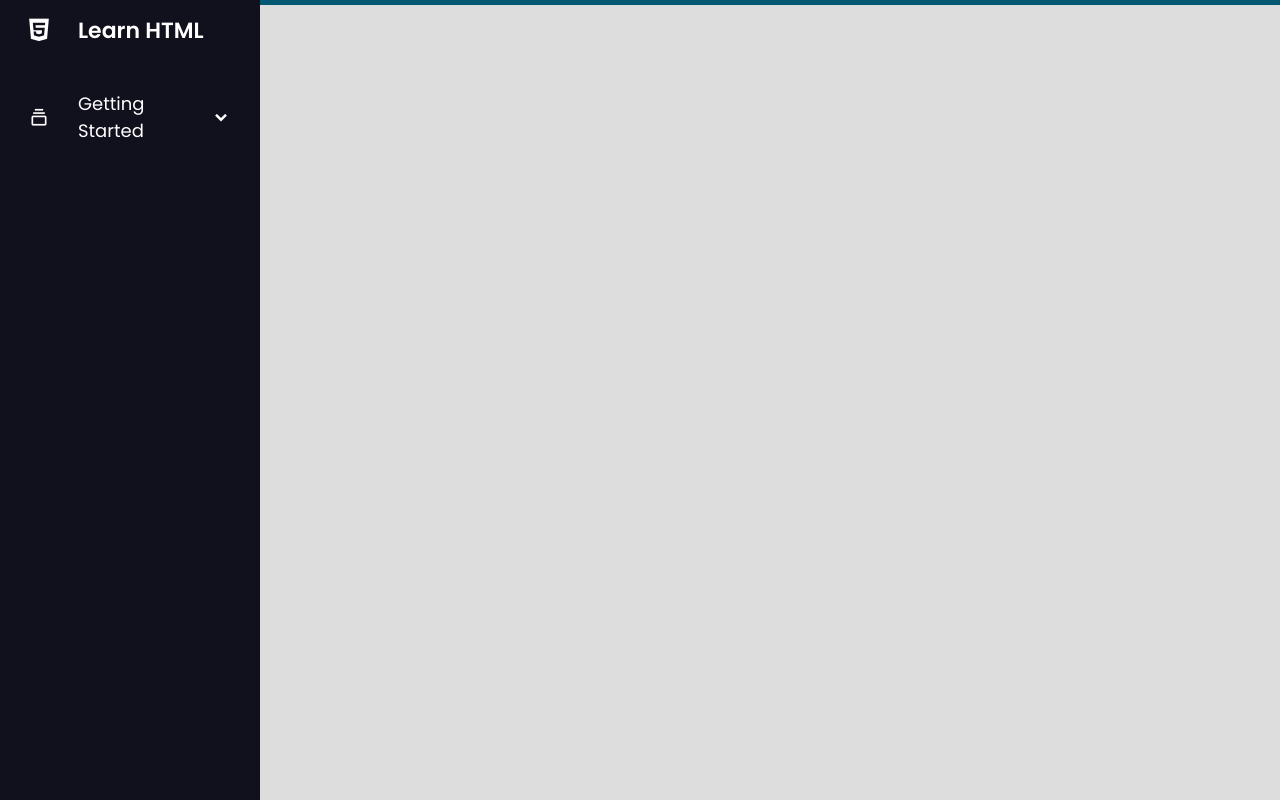
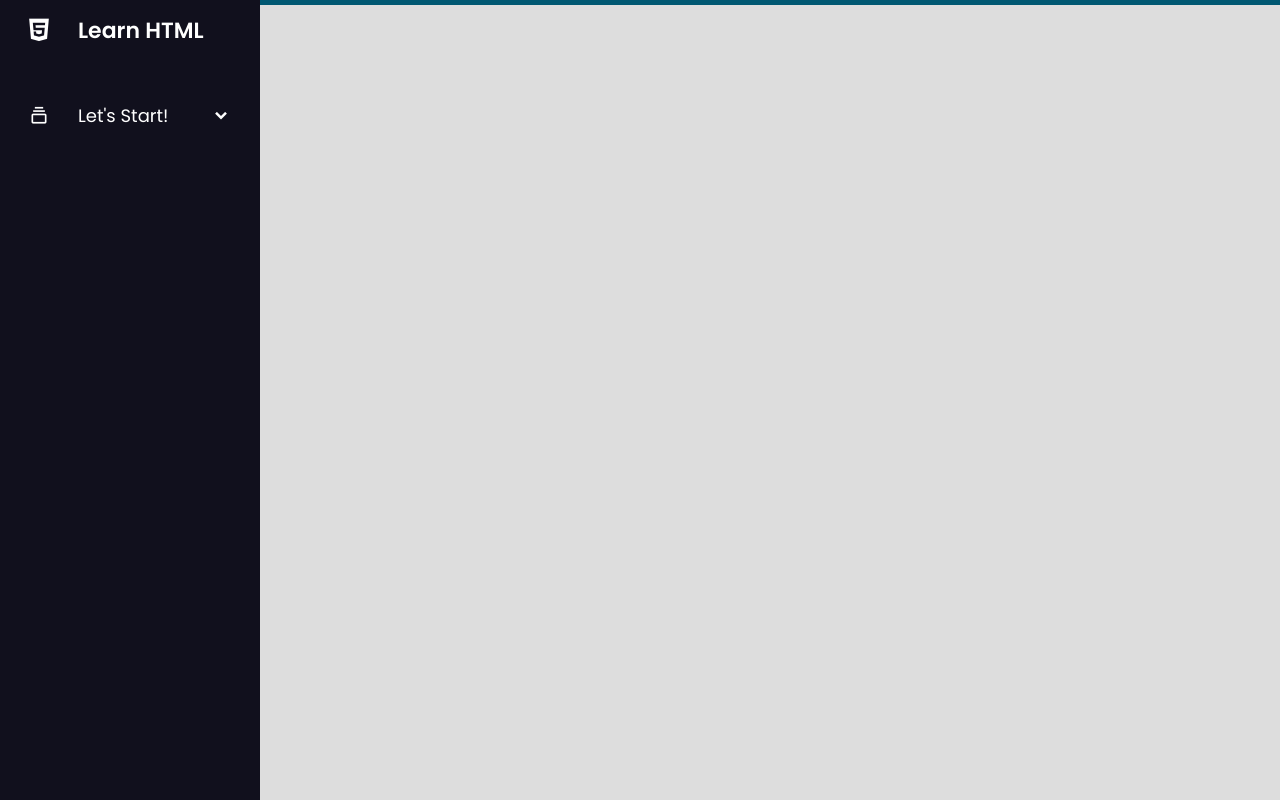
Before and after one commit to AsgharKazmi2005/Codify.net, a plain HTML site: page html/index.html in a window 1280 px wide. Drawn offline with nearby package versions, Linux system fonts and the light colour scheme.

Commit message:
Eight Commit
Added Transition to Sub Menu

```diff
--- a/html/index.html
+++ b/html/index.html
@@ -24,12 +24,12 @@
             <div class="iocn-link">
               <a href="#">
                 <i class='bx bx-collection'></i>
-                <span class="link_name">Getting Started</span>
+                <span class="link_name">Let's Start!</span>
               </a>
               <i class='bx bxs-chevron-down arrow' ></i>
             </div>
             <ul class="sub-menu">
-              <li><a class="link_name" href="#">Getting Started!</a></li>
+              <li><a class="link_name" href="#">Let's Start!</a></li>
               <li><a href="#">HTML & CSS</a></li>
               <li><a href="#">JavaScript</a></li>
               <li><a href="#">PHP & MySQL</a></li>
--- a/html/styles.css
+++ b/html/styles.css
@@ -111,6 +111,7 @@
 }
 .sidebar .nav-links li.showMenu .sub-menu{
   display: block;
+  transition: .5s;
 }
 .sidebar .nav-links li .sub-menu a{
   color: #fff;
```
